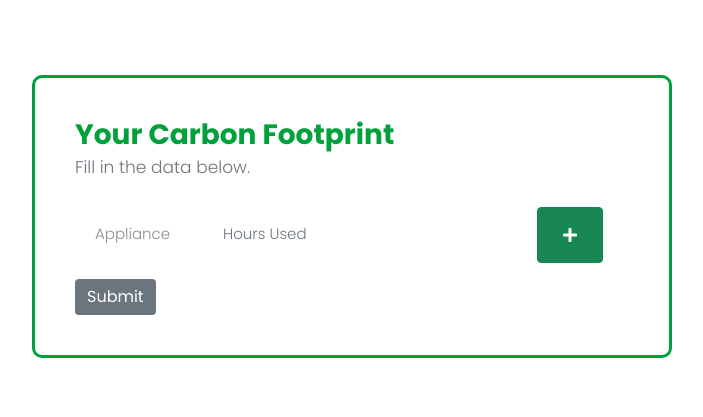
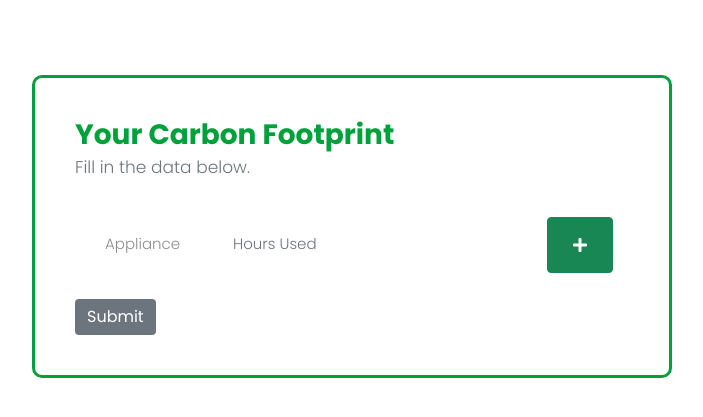
Before and after one commit to saketsarin/Guarden, a PHP site: page /logs.html in a window 1280 px wide. Shown: the part 85-502 px from the top of the page, without its empty margins (288-991 px from the left). Run offline with PHP 8.4, Linux system fonts and the light colour scheme; some libraries are stand-ins or nearby versions.

Commit message:
working multi forms

```diff
--- a/css/logs.css
+++ b/css/logs.css
@@ -163,10 +163,6 @@ form {
   border: none !important;
 }
 
-.amount_used {
-
+.fields, .field {
+  margin: 10px;
 }
-
-.appliance {
-
-}
--- a/js/dropdown.js
+++ b/js/dropdown.js
@@ -17,7 +17,8 @@ function new_field() {
   var divtest = document.createElement('div');
   divtest.setAttribute('class', 'form-group removeclass' + field);
   var rdiv = 'removeclass' + field;
-  divtest.innerHTML = ` <div class="form-group">
+  divtest.innerHTML = ` <div class="fields" style="display: flex">
+  <div class="form-group">
       <div class="input-group">
         <select class="form-control" id="form">
           <option value="Appliance">Appliance</option>
@@ -36,6 +37,8 @@ function new_field() {
 
         <div class="input-group-btn">
           <button class="btn btn-danger" type="button"  onclick="remove_field(${field});"><i class="fa fa-minus" aria-hidden="true" style="margin: 13px;"></i></button>
+        </div>
+
 </div>`
 
   objTo.appendChild(divtest)
--- a/logs.html
+++ b/logs.html
@@ -35,10 +35,11 @@
                         <div class="form-items">
                             <h3>Your Carbon Footprint</h3>
                             <p>Fill in the data below.</p>
-                            <form class="requires-validation" novalidate>
 
+                            <form class="requires-validation" novalidate style="flex-direction: column;">
 
-
+                                <div id="insert_field">
+                        <div class="field" style="display: flex">
                             <div class="form-group">
                                 <div class="input-group">
                                   <select class="form-control" id="form">
@@ -59,8 +60,12 @@
                                   <div class="input-group-btn">
                                     <button class="btn btn-success" type="button"  onclick="new_field();"><i class="fa fa-plus" aria-hidden="true" style="margin: 13px;"></i></button>
                                   </div>
-                              <div id="insert_field">
+
                         </div>
+
+
+                                </div>
+
                               </form>
 
                             </form>
```
Lines whose indentation alone changed are shown as unchanged.
